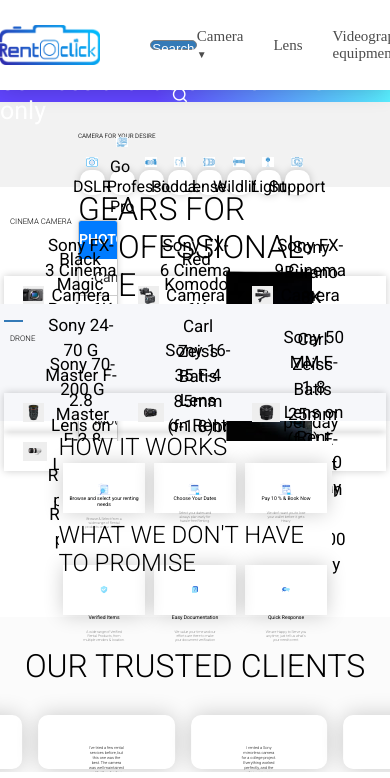
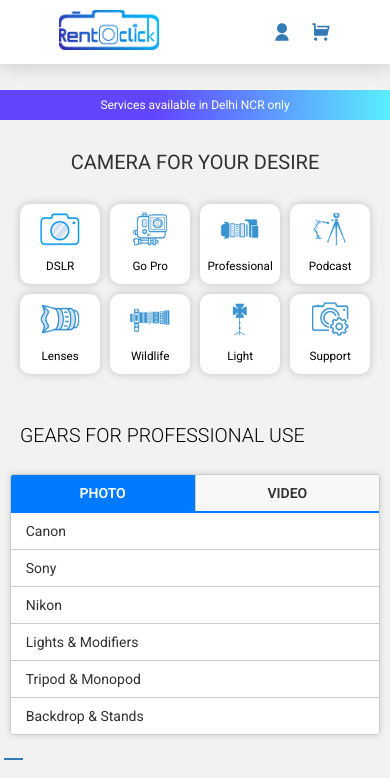
Before and after one commit to raushan01012/rental, a plain HTML site: page index.html in a window 390 px wide. Shown: the top 778 px of the page. Drawn offline with nearby package versions, Linux system fonts and the light colour scheme; a web font is replaced by a local one.

Commit message:
responsive for mobile

```diff
--- a/index.html
+++ b/index.html
@@ -5,34 +5,27 @@
     <meta name="viewport" content="width=device-width, initial-scale=1.0">
     <title>Camera</title>
     <link rel="stylesheet" href="style.css">
+    <link rel="stylesheet" href="mediaqueries.css">
+    <link rel="stylesheet" href="responsive.css">
+
 </head>
 <body>
     <div class="navbar">
         <div class="nav1">
             <div class="logo">
-                <img src="rent logo.png" alt="">
-                <div class="btn1">
-                <button>Search for products  <i class="ri-search-line"></i></button>
-                </div>
-
+                <img src="rent logo.png" alt="Logo">
             </div>
-
         </div>
         <div class="nav2">
-            <h4>Camera <span>▼</span></h4>
+            <h4>Camera</h4>
             <h4>Lens</h4>
-            <h4>Videography equipments</h4>
+            <h4>Videography Equipments</h4>
             <h4>Go Pro</h4>
-            <h4></h4>
             <div class="icon">
                 <i class="ri-user-fill"></i>
                 <i class="ri-shopping-cart-fill"></i>
-                <i class="ri-phone-fill"></i>
-                <i class="ri-whatsapp-fill"></i>
             </div>
-
         </div>
-
     </div>
     <div class="page1">
     <div class="navbar3">
@@ -263,9 +256,11 @@
                     </div>
 
                 </div>
+                <div class="wedont">
                 <h2>
                          WHAT WE DON'T HAVE TO PROMISE
                     </h2>
+                    </div>
                 <div class="promise">
 
 
--- /dev/null
+++ b/responsive.css
@@ -0,0 +1,315 @@
+/* =========================
+   MOBILE VIEW (max-width: 400px)
+========================= */
+@media (max-width: 400px) {
+
+  body {
+    overflow-x: hidden;
+  }
+
+  /* ===== NAVBAR ===== */
+  .navbar {
+    height: auto;
+    /* flex-direction: column; */
+    padding: 10px;
+  }
+
+  .nav2 {
+    flex-wrap: wrap;
+    justify-content: center;
+    gap: 10px;
+  }
+
+  .nav2 h4 {
+    font-size: 13px;
+    display: none;
+  }
+
+  /* ===== INFO BAR ===== */
+  .navbar3 {
+    font-size: 12px;
+    height: auto;
+    padding: 8px;
+    text-align: center;
+  }
+
+  /* ===== PAGE 1 ===== */
+  .page1 {
+    height: auto;
+  }
+
+  .camera {
+    width: 90%;
+    height: auto;
+  }
+
+  .text {
+    font-size: 20px;
+    text-align: center;
+  }
+
+  .camerapng {
+    display: grid;
+    grid-template-columns: repeat(4, 1fr);
+    gap: 10px;
+  }
+
+  .box {
+    width: 100%;
+    height: 80px;
+    font-size: 3vw;
+    padding-top: 10px;
+  }
+
+  .box img {
+    width: 40px;
+  }
+
+  /* ===== GEAR ===== */
+  .professional h1{
+    font-size: 5vw;
+    padding: 20px;
+    width: 100%;
+
+  }
+  .gear {
+    flex-direction: column;
+    width: 95%;
+    gap: 20px;
+  }
+
+  .gear-box1,
+  .gear-box2 {
+    width: 100%;
+
+
+  }
+  .gear-box2 img{
+    overflow: hidden;
+  }
+
+
+  /* ===== PAGE 2 & 3 ===== */
+  .page2,
+  .page3 {
+    height: auto;
+  }
+
+  .page2 h4,
+  .page3 h4 {
+    font-size: 18px;
+  }
+
+  .price {
+    flex-direction: column;
+    box-shadow: none;
+  }
+
+  .box1 {
+    width: 100%;
+    height: auto;
+    flex-direction: column;
+    text-align: center;
+  }
+
+  .box1 img {
+    width: 70%;
+    height: auto;
+  }
+
+  .price h2 {
+    font-size: 14px;
+    padding: 10px;
+  }
+
+  /* ===== PAGE 4 ===== */
+  .page4 h2{
+    padding: 30px;
+  }
+  .page4 {
+    width: 95%;
+    height: auto;
+  }
+
+  .works,
+  .promise {
+    flex-direction: column;
+    gap: 15px;
+  }
+
+  .work1,
+  .work2,
+  .work3,
+  .promise1,
+  .promise2,
+  .promise3 {
+    padding-bottom: 20px;
+    width: 100%;
+    height: auto;
+  }
+.work1 img{
+    width: 20vw;
+}
+.work2 img{
+    width: 20vw;
+}
+.work3 img{
+    width: 20vw;
+}
+.promise1 img{
+    width: 19vw;
+}
+.promise2 img{
+    width: 19vw;
+}
+.promise3 img{
+    width: 19vw;
+}
+
+
+  .work1 h4,
+  .promise1 h4 {
+    font-size: 16px;
+  }
+  .work2 h4,
+  .promise2 h4 {
+    font-size: 16px;
+  }
+  .work3 h4,
+  .promise3 h4 {
+    font-size: 16px;
+  }
+
+  .work1 p,
+  .promise1 p {
+    font-size: 13px;
+     font-weight: 300;
+
+  }
+  .work2 p,
+  .promise2 p {
+    font-size: 13px;
+     font-weight: 300;
+  }
+  .work3 p,
+  .promise3 p {
+    font-size: 13px;
+    font-weight: 300;
+  }
+  .wedont{
+    padding: 30px;
+    font-size: 3.5vw;
+    width: 100%;
+  }
+
+  /* ===== PAGE 5 (Testimonials) ===== */
+
+
+  /* ===== PAGE 5 : TESTIMONIALS ===== */
+  .page5 {
+    height: auto;
+    padding-bottom: 20px;
+  }
+
+  .page5 h1 {
+    font-size: 18px;
+    padding: 15px 10px;
+  }
+
+  .container {
+    overflow-x: hidden;
+  }
+
+  .scroll-content {
+    animation-duration: 40s;
+  }
+
+  .container1 {
+    width: 280px;
+    height: auto;
+    padding-bottom: 10px;
+  }
+
+  .container1 p {
+    font-size: 13px;
+    padding: 15px;
+  }
+
+  .container1 h1 {
+    font-size: 16px;
+    margin-top: 5px;
+  }
+
+  /* ===== PAGE 6 : CLIENT LOGOS ===== */
+  .page6 {
+    height: auto;
+    padding-bottom: 20px;
+  }
+
+  .page6 h1 {
+    font-size: 26px;
+    padding-bottom: 20px;
+    text-align: center;
+  }
+
+  .container2 {
+    height: auto;
+    gap: 5px;
+
+  }
+
+  .container2 img {
+    height: 27vw;
+  }
+
+  /* ===== PAGE 7 : FOOTER ===== */
+  .page7 {
+    height: auto;
+  }
+
+  .footer1 {
+    flex-direction: column;
+    gap: 12px;
+    padding: 15px 10px;
+    text-align: center;
+  }
+
+  .footer1 h1 {
+    font-size: 15px;
+  }
+
+  .footer1 button {
+    width: 160px;
+    height: 42px;
+    font-size: 14px;
+  }
+
+  .footer2 {
+    flex-direction: column;
+    gap: 25px;
+    padding: 20px 10px;
+    text-align: center;
+  }
+
+  .footer2 h1 {
+    font-size: 16px;
+  }
+
+  .content1 h4,
+  .content1 div {
+    font-size: 14px;
+  }
+
+  .icon11 {
+    justify-content: center;
+  }
+
+  .rights {
+    height: auto;
+    padding: 10px;
+  }
+
+  .rights h4 {
+    font-size: 12px;
+  }
+}
--- a/style.css
+++ b/style.css
@@ -12,101 +12,48 @@
     width: 100%;
 }
 
+
+body {
+    font-family: "Roboto", sans-serif;
+    margin: 0;
+    padding: 0;
+    background-color: #f2f2f2;
+}
+
 .navbar {
     background-color: white;
     z-index: 1;
     position: fixed;
     height: 90px;
     width: 100%;
-    /* border: 1px solid black; */
     display: flex;
     align-items: center;
     justify-content: space-around;
     box-shadow: 0px 0px 22px rgba(0, 0, 0, 0.2);
-
-}
-
-.nav1 {
-    display: flex;
-    align-items: center;
-    justify-content: center;
 }
 
 .navbar img {
     width: 100px;
 }
 
-.logo {
-    cursor: pointer;
+.nav2 {
     display: flex;
+    gap: 20px;
     align-items: center;
-    justify-content: space-around;
-    gap: 50px;
 }
 
-.logo button {
-    width: 12vw;
-    height: 2.5vw;
-    border-radius: 50px;
-    border: 1px solid gray;
-    background-color: #347ab7;
-    color: white;
-
-}
-
-.icon {
-    display: flex;
-    gap: 25px;
-}
-.icon :hover{
-    transform: scale(1.05);
+.nav2 h4 {
+    font-weight: 400;
+    cursor: pointer;
 }
 
 .icon i {
+    font-size: 20px;
+    color: #347ab7;
     cursor: pointer;
-
-    font-size: 20px;
-    height: 40px;
-    width: 40px;
-    /* border: 1px solid black; */
-    align-items: center;
-    justify-content: center;
-    border-radius: 50px;
-    background-color: #347ab7;
-    color: white;
-    display: flex;
+    margin-left: 15px;
 }
 
-.btn1 {
-    color: white;
-    display: flex;
-    align-items: center;
-    justify-content: space-between;
-}
-
-.btn1 i {
-    font-size: 17px;
-    padding-left: 13px;
-
-    text-align: center;
-}
-
-.nav2 {
-    display: flex;
-    align-items: center;
-    justify-content: space-around;
-    gap: 30px;
-    color: #4c4c4c;
-
-}
-.nav2 h4 span{
-    font-size: 10px;
-}
-.nav2 h4 {
-    font-weight: 200;
-    font-size: 15px;
-    cursor: pointer;
-}
 
 .navbar3 {
 
@@ -242,6 +189,7 @@
     box-shadow: 0 0 6px rgba(0, 0, 0, 0.15);
     border-radius: 3px;
     overflow: hidden;
+
 }
 .box1 h2:hover{
     user-select: none;
@@ -333,6 +281,8 @@
 .cinemacam {
     padding-top: 50px;
 
+
+
 }
 
 .price {
@@ -341,7 +291,6 @@
     width: 98%;
     margin: auto;
     font-family: "Roboto", sans-serif;
-    ;
     font-size: 30px;
     font-weight: 250;
     display: flex;
```
Also changed, not shown: mediaqueries.css (added), script.js (line endings or trailing spaces), 1 other file.
